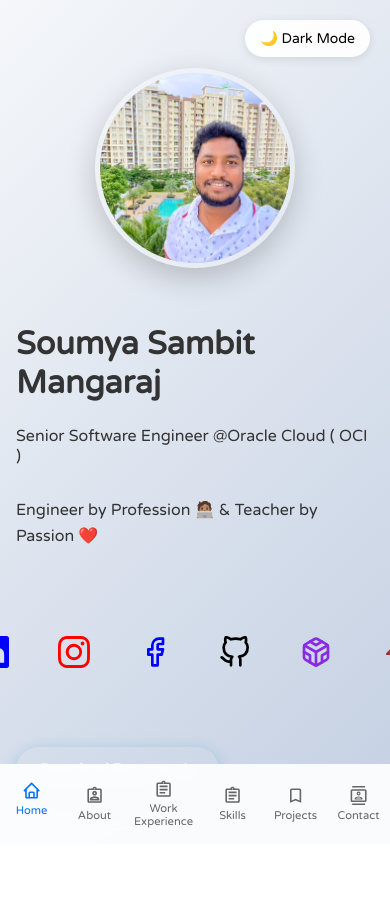
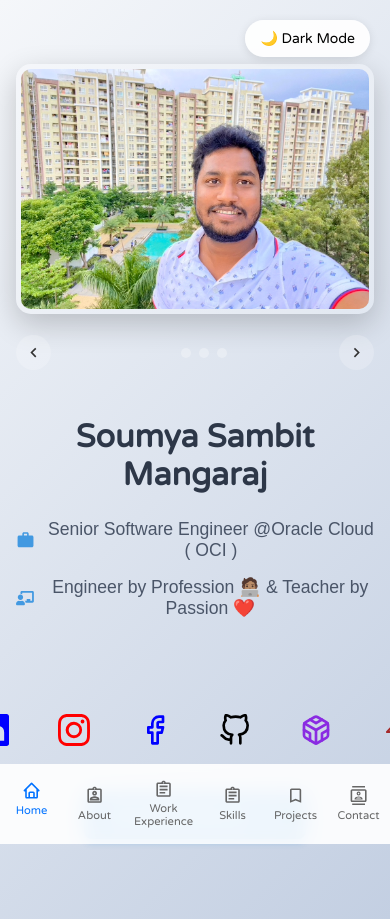
Before and after one commit to smangaraj28/smangaraj28.github.io, a React (Create React App) app: page / in a window 390 px wide. Before the commit the page ends 844 px from the top, so only its background shows below. Built offline with nearby package versions, Linux system fonts and the light colour scheme; a web font is replaced by a local one.

Commit message:
Fixing styling

```diff
--- a/src/pages/Footer/Footer.js
+++ b/src/pages/Footer/Footer.js
@@ -13,8 +13,12 @@ const Footer = () => {
   return (
     <footer className="footer">
       <div className="footer-content">
-        <h1>Bapu</h1>
-        <p>© {new Date().getFullYear()} Bapu. All rights reserved.</p>
+        <div className="footer-brand">
+          <h1 className="footer-title">Bapu</h1>
+          <p className="footer-copyright">
+            © {new Date().getFullYear()} Bapu. All rights reserved.
+          </p>
+        </div>
 
         <div className="social-links">
           {socialLinks.map((link, index) => (
@@ -23,10 +27,11 @@ const Footer = () => {
               href={link.url}
               target="_blank"
               rel="noopener noreferrer"
-              className="social-icon"
+              className="social-link"
               aria-label={link.label}
             >
-              {link.icon}
+              <span className="social-icon">{link.icon}</span>
+              <span className="sr-only">{link.label}</span>
             </a>
           ))}
         </div>
--- a/src/pages/Home/Home.css
+++ b/src/pages/Home/Home.css
@@ -1,4 +1,4 @@
-/* Home Container */
+/* Home.css - With Centered Button */
 .home-container {
   display: flex;
   height: 100vh;
@@ -12,8 +12,8 @@
   background: linear-gradient(135deg, #0f2027 0%, #203a43 50%, #2c5364 100%);
 }
 
-/* Profile Column */
-.profile-column {
+/* Gallery Column (keep existing styles) */
+.gallery-column {
   flex: 1;
   display: flex;
   justify-content: center;
@@ -22,19 +22,67 @@
   position: relative;
 }
 
-.profile-image {
-  width: 300px;
-  height: 300px;
-  border-radius: 50%;
+.gallery-container {
+  width: 100%;
+  max-width: 400px;
+  position: relative;
+}
+
+.gallery-image {
+  width: 100%;
+  height: 400px;
+  border-radius: 15px;
   object-fit: cover;
   border: 5px solid rgba(255, 255, 255, 0.2);
   box-shadow: 0 10px 30px rgba(0, 0, 0, 0.2);
+  transition: all 0.5s ease;
+}
+
+.gallery-controls {
+  display: flex;
+  justify-content: space-between;
+  align-items: center;
+  margin-top: 1rem;
+}
+
+.gallery-arrow {
+  background: rgba(255, 255, 255, 0.2);
+  border: none;
+  border-radius: 50%;
+  width: 40px;
+  height: 40px;
+  display: flex;
+  align-items: center;
+  justify-content: center;
+  cursor: pointer;
+  color: var(--text-primary);
+  font-size: 1.5rem;
   transition: all 0.3s ease;
 }
 
-.profile-image:hover {
-  transform: scale(1.03);
-  box-shadow: 0 15px 40px rgba(0, 0, 0, 0.3);
+.gallery-arrow:hover {
+  background: var(--primary-color);
+  color: white;
+  transform: scale(1.1);
+}
+
+.gallery-indicators {
+  display: flex;
+  gap: 0.5rem;
+}
+
+.indicator {
+  width: 10px;
+  height: 10px;
+  border-radius: 50%;
+  background: rgba(255, 255, 255, 0.3);
+  cursor: pointer;
+  transition: all 0.3s ease;
+}
+
+.indicator.active {
+  background: var(--primary-color);
+  transform: scale(1.2);
 }
 
 /* Content Column */
@@ -48,81 +96,103 @@
 
 .content-wrapper {
   max-width: 600px;
+  width: 100%;
+  display: flex;
+  flex-direction: column;
+  align-items: center;
+  text-align: center;
 }
 
-/* Typography */
 .name-heading {
-  font-size: 3.5rem;
+  font-size: 2.8rem;
   font-weight: 700;
-  margin-bottom: 1rem;
+  margin-bottom: 1.5rem;
   line-height: 1.2;
+  color: #2d3748;
 }
 
-.name-heading span {
-  display: inline-block;
+.dark-mode .name-heading {
+  color: #f7fafc;
 }
 
-.highlighted {
-  color: var(--primary-color);
-  position: relative;
+.professional-title-container {
+  width: 100%;
 }
 
-.highlighted::after {
-  content: "";
-  position: absolute;
-  bottom: 5px;
-  left: 0;
+.title-row {
+  display: flex;
+  align-items: center;
+  justify-content: center;
+  margin-bottom: 1rem;
   width: 100%;
-  height: 8px;
-  background-color: rgba(3, 146, 203, 0.3);
-  z-index: -1;
 }
 
-.professional-title {
-  font-size: 1.5rem;
-  color: var(--text-secondary);
-  margin-bottom: 2rem;
-  display: flex;
-  align-items: center;
-  gap: 0.5rem;
+.title-icon {
+  font-size: 1.4rem;
+  margin-right: 0.8rem;
+  color: #4299e1;
+}
+
+.title-text {
+  font-size: 1.3rem;
+  color: #4a5568;
+  font-weight: 500;
+}
+
+.dark-mode .title-text {
+  color: #cbd5e0;
 }
 
 .summary-text {
   font-size: 1.1rem;
-  line-height: 1.6;
-  margin-bottom: 2rem;
-  color: var(--text-primary);
+  line-height: 1.7;
+  color: #4a5568;
+  margin-bottom: 2.5rem;
+  max-width: 90%;
 }
 
-/* Links Container */
-.links-container {
-  margin: 2rem 0;
+.dark-mode .summary-text {
+  color: #e2e8f0;
 }
 
-/* Resume Button */
+.links-container {
+  margin-bottom: 1rem;
+  width: 100%;
+}
+
+.button-container {
+  width: 100%;
+  display: flex;
+  justify-content: center;
+  margin-bottom: 2rem;
+}
+
 .resume-button {
   display: inline-flex;
   align-items: center;
   justify-content: center;
-  gap: 0.5rem;
+  gap: 0.7rem;
   padding: 1rem 2rem;
-  background-color: var(--primary-color);
+  background-color: #4299e1;
   color: white;
-  border-radius: 50px;
+  border-radius: 8px;
   text-decoration: none;
   font-weight: 600;
+  font-size: 1.1rem;
   transition: all 0.3s ease;
-  box-shadow: 0 4px 15px rgba(3, 146, 203, 0.3);
+  box-shadow: 0 4px 6px rgba(66, 153, 225, 0.3);
+  border: none;
+  cursor: pointer;
 }
 
 .resume-button:hover {
-  transform: translateY(-3px);
-  box-shadow: 0 8px 25px rgba(3, 146, 203, 0.4);
-  background-color: #0284b5;
+  transform: translateY(-2px);
+  box-shadow: 0 6px 12px rgba(66, 153, 225, 0.4);
+  background-color: #3182ce;
 }
 
 .download-icon {
-  font-size: 1.2rem;
+  font-size: 1.3rem;
 }
 
 /* Responsive Design */
@@ -134,13 +204,13 @@
     padding: 2rem 0;
   }
 
-  .profile-column {
+  .gallery-column {
     padding: 2rem 1rem;
+    order: -1;
   }
 
-  .profile-image {
-    width: 200px;
-    height: 200px;
+  .gallery-image {
+    height: 300px;
   }
 
   .content-column {
@@ -148,29 +218,36 @@
   }
 
   .name-heading {
-    font-size: 2.5rem;
+    font-size: 2.2rem;
   }
 
-  .professional-title {
-    font-size: 1.2rem;
+  .title-text {
+    font-size: 1.1rem;
+  }
+
+  .summary-text {
+    font-size: 1rem;
+    max-width: 100%;
   }
 }
 
 @media (max-width: 576px) {
-  .name-heading {
-    font-size: 2rem;
+  .gallery-image {
+    height: 250px;
   }
 
-  .professional-title {
-    font-size: 1rem;
+  .gallery-arrow {
+    width: 35px;
+    height: 35px;
+    font-size: 1.2rem;
   }
 
-  .summary-text {
-    font-size: 1rem;
+  .name-heading {
+    font-size: 1.8rem;
   }
 
   .resume-button {
     padding: 0.8rem 1.5rem;
-    font-size: 0.9rem;
+    font-size: 1rem;
   }
 }
--- a/src/pages/Home/Home.js
+++ b/src/pages/Home/Home.js
@@ -1,36 +1,91 @@
 import "./Home.css";
-import { MdOutlineFileDownload, MdWork } from "react-icons/md";
+import { MdOutlineFileDownload, MdWork, MdChevronLeft, MdChevronRight } from "react-icons/md";
+import { FaChalkboardTeacher } from "react-icons/fa";
 import Links from "../Links/Links";
 import profile_img from "../../assets/profile.jpeg";
+import { useState } from "react";
+
+const galleryImages = [
+  profile_img,
+  "https://images.unsplash.com/photo-1498050108023-c5249f4df085?w=500",
+  "https://images.unsplash.com/photo-1467232004584-a241de8bcf5d?w=500",
+  "https://images.unsplash.com/photo-1454165804606-c3d57bc86b40?w=500"
+];
 
 export default function Home({ personalInfo = {}, contactInfo = {} }) {
-  const { fullName = "", bio = "", title = "", company = "", resumeUrl = "" } = personalInfo;
+  const { fullName,
+          bio,
+          title,
+          company,
+          resumeUrl} = personalInfo;
+  const [currentImageIndex, setCurrentImageIndex] = useState(0);
+
+  const nextImage = () => {
+    setCurrentImageIndex((prevIndex) =>
+      prevIndex === galleryImages.length - 1 ? 0 : prevIndex + 1
+    );
+  };
+
+  const prevImage = () => {
+    setCurrentImageIndex((prevIndex) =>
+      prevIndex === 0 ? galleryImages.length - 1 : prevIndex - 1
+    );
+  };
 
   return (
     <section className="home-container">
-      {/* Left Column - Profile Image */}
-      <div className="profile-column">
-        <img src={profile_img} alt="Profile" className="profile-image" />
+      {/* Left Column - Photo Gallery */}
+      <div className="gallery-column">
+        <div className="gallery-container">
+          <img
+            src={galleryImages[currentImageIndex]}
+            alt="Gallery"
+            className="gallery-image"
+          />
+          <div className="gallery-controls">
+            <button onClick={prevImage} className="gallery-arrow">
+              <MdChevronLeft />
+            </button>
+            <div className="gallery-indicators">
+              {galleryImages.map((_, index) => (
+                <span
+                  key={index}
+                  className={`indicator ${index === currentImageIndex ? 'active' : ''}`}
+                  onClick={() => setCurrentImageIndex(index)}
+                />
+              ))}
+            </div>
+            <button onClick={nextImage} className="gallery-arrow">
+              <MdChevronRight />
+            </button>
+          </div>
+        </div>
       </div>
 
       {/* Right Column - Content */}
       <div className="content-column">
         <div className="content-wrapper">
-          <h1 className="name-heading">
-            {fullName}
-          </h1>
+          <h1 className="name-heading">{fullName}</h1>
 
-          <p className="professional-title">
-            {title} @{company}
-          </p>
-
-          <p className="summary-text">{bio}</p>
-
+          <div className="professional-title-container">
+            <div className="title-row">
+              <MdWork className="title-icon" />
+              <span className="title-text">
+                {title} @{company}
+              </span>
+            </div>
+            <div className="title-row">
+              <FaChalkboardTeacher className="title-icon" />
+              <span className="title-text">
+                {bio}
+              </span>
+            </div>
+          </div>
           <div className="links-container">
             <Links {...contactInfo} />
           </div>
 
-          {resumeUrl && (
+          <div className="button-container">
             <a
               href={resumeUrl}
               target="_blank"
@@ -40,7 +95,7 @@ export default function Home({ personalInfo = {}, contactInfo = {} }) {
               <span>Download Resume</span>
               <MdOutlineFileDownload className="download-icon" />
             </a>
-          )}
+          </div>
         </div>
       </div>
     </section>
```
Also changed, not shown: src/pages/Footer/Footer.css (+100 -24 lines).
